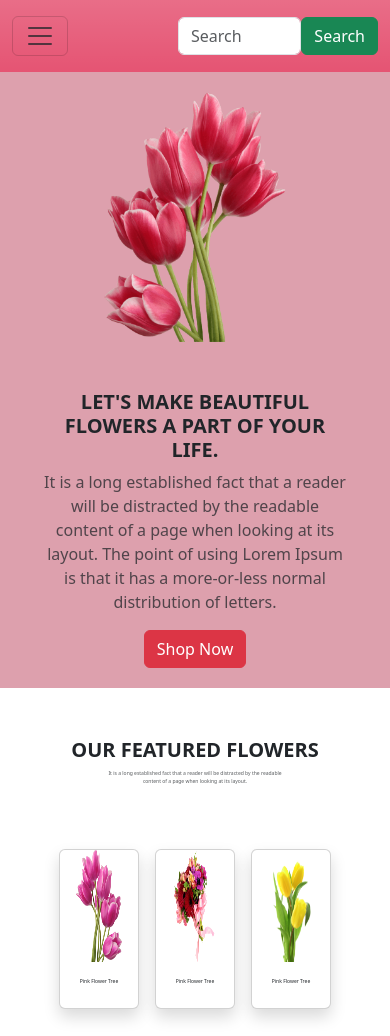
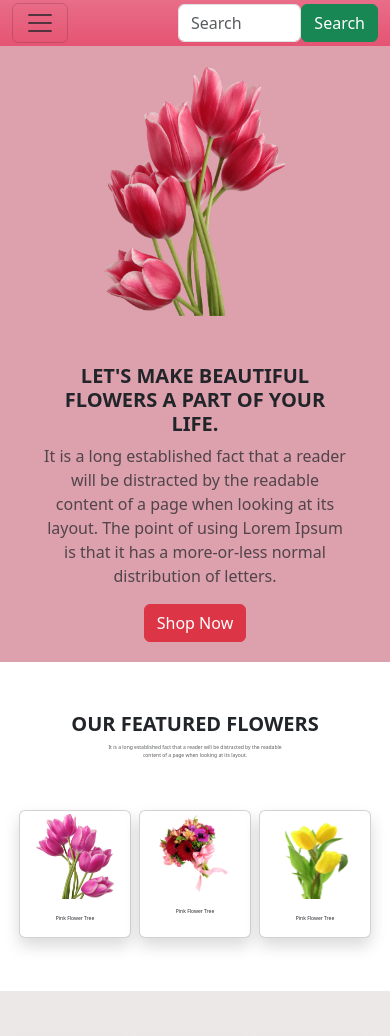
Before and after one commit to dev-bishwendu/bootstrap-sample-project-3, a plain HTML site: page index.html in a window 390 px wide. Shown: the top 1036 px of the page. Drawn offline with Linux system fonts and the light colour scheme.

Commit message:
height adjustment

```diff
--- a/css/responsive.css
+++ b/css/responsive.css
@@ -30,9 +30,18 @@
         font-size: 15px !important;
     }
     .card{
-        width: 5em !important;
-        height: 10em !important;
+        width: 7em !important;
+        height: 8em !important;
         gap: 0px !important;
+    }
+    .px-3{
+        height: 70% !important;
+        padding-top: 3px !important;
+    }
+    .py-3{
+        padding-top: 3px !important;
+        padding-bottom: 3px !important;
+        height: 70% !important;
     }
     .card h5{
         font-size: 5px !important;
--- a/index.html
+++ b/index.html
@@ -105,21 +105,21 @@
             <h1 class="display-6 fw-bold text-uppercase">Our Featured Flowers</h1>
             <p class="text-muted w-50 mx-auto mb-5 remark">It is a long established fact that a reader will be distracted by the readable content of a page when looking at its layout.</p>
         </div>
-        <div class="d-flex justify-content-center gap-3 align-items-center py-3">
+        <div class="d-flex justify-content-center gap-2 align-items-center py-3">
             <div class="card shadow" style="width: 18rem;">
-                <img class="px-3" src="./asset/feature 1.png" height="300px" class="card-img-top" alt="...">
+                <img class="px-3" src="./asset/feature 1.png" height="300px" alt="...">
                 <div class="card-body">
                   <h5 class="card-title text-center">Pink Flower Tree</h5>
                 </div>
               </div>
               <div class="card shadow" style="width: 18rem;">
-                <img class="px-3" src="./asset/feature 2.png" height="300px" class="card-img-top" alt="...">
+                <img class="px-3" src="./asset/feature 2.png" height="300px" alt="...">
                 <div class="card-body">
                   <h5 class="card-title text-center">Pink Flower Tree</h5>
                 </div>
               </div>
               <div class="card shadow" style="width: 18rem;">
-                <img class="px-3" src="./asset/feature 3.png" height="300px" class="card-img-top" alt="...">
+                <img class="px-3" src="./asset/feature 3.png" height="300px" alt="...">
                 <div class="card-body">
                   <h5 class="card-title text-center">Pink Flower Tree</h5>
                 </div>
@@ -130,7 +130,7 @@
     <!------------------------customer service end-------------------------->
 
     <section class="container margin-top" style="background-color: #ece8e8;">
-        <div class="d-flex justify-content-center gap-3 mt-5 py-5">
+        <div class="d-flex justify-content-center gap-2 mt-5 py-5">
             <div class="card align-items-center shadow" style="width: 18rem; background-color: #ece8e8;">
                 <img class="py-3" src="./asset/customer service 1.png" width="70%" alt="">
                 <div class="card-body">
@@ -180,8 +180,8 @@
             <h1 class="display-6 fw-bold text-uppercase">Instagram</h1>
             <p class="text-muted w-50 mx-auto mb-5 remark">It is a long established fact that a reader will be distracted by the readable content of a page when looking at its layout.</p>
         </div>
-        <div class="d-flex flex1 justify-content-center gap-3">
-            <div class="d-flex flex2 justify-content-center gap-3 align-items-center">
+        <div class="d-flex flex1 justify-content-center gap-2">
+            <div class="d-flex flex2 justify-content-center gap-2 align-items-center">
                 <div class="card shadow" style="width: 18rem;">
                     <div class="card-body align-items-center justify-content-center">
                         <img src="./asset/insta 1.png" height="100%" class="card-img-top" alt="...">
@@ -193,7 +193,7 @@
                     </div>
                 </div>
             </div>
-            <div class="d-flex flex2 justify-content-center gap-3 align-items-center">
+            <div class="d-flex flex2 justify-content-center gap-2 align-items-center">
                 <div class="card shadow" style="width: 18rem;">
                     <div class="card-body">
                         <img src="./asset/insta 3.png" height="100%" class="card-img-top" alt="...">
```
